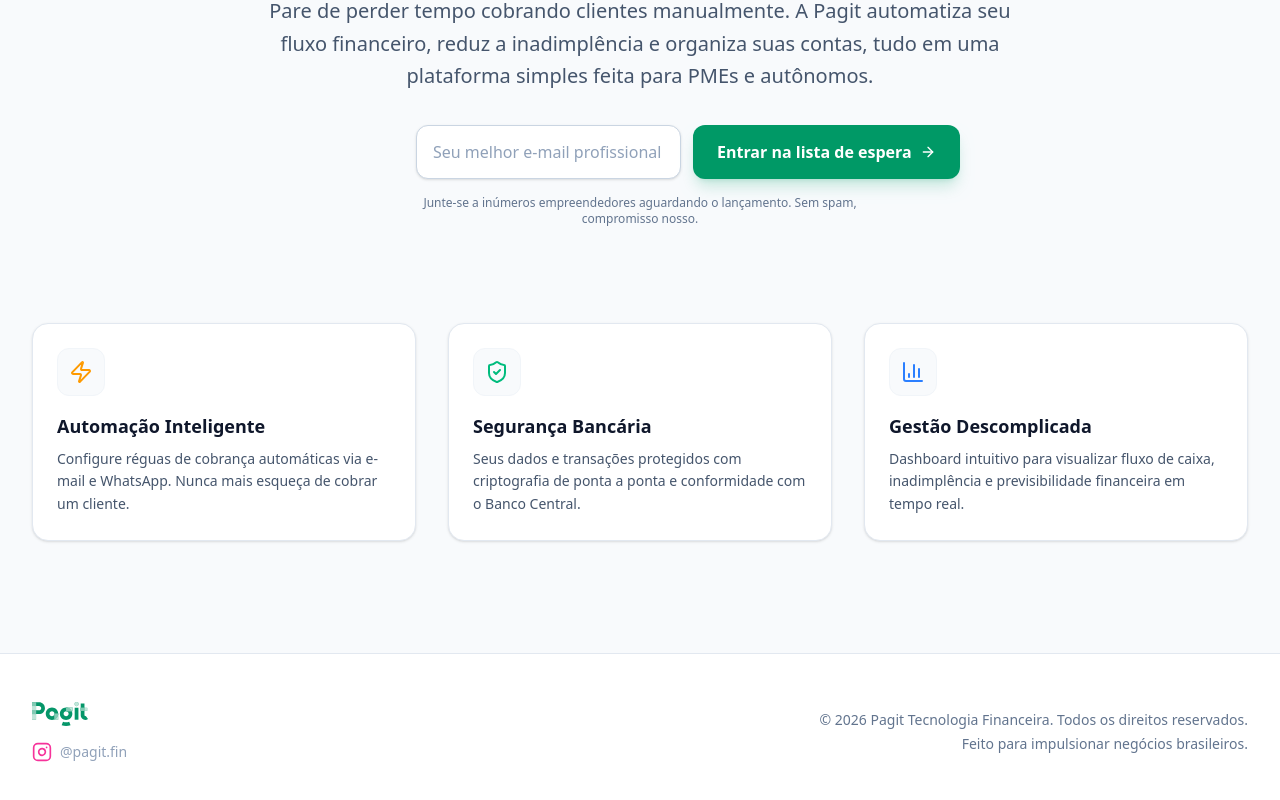
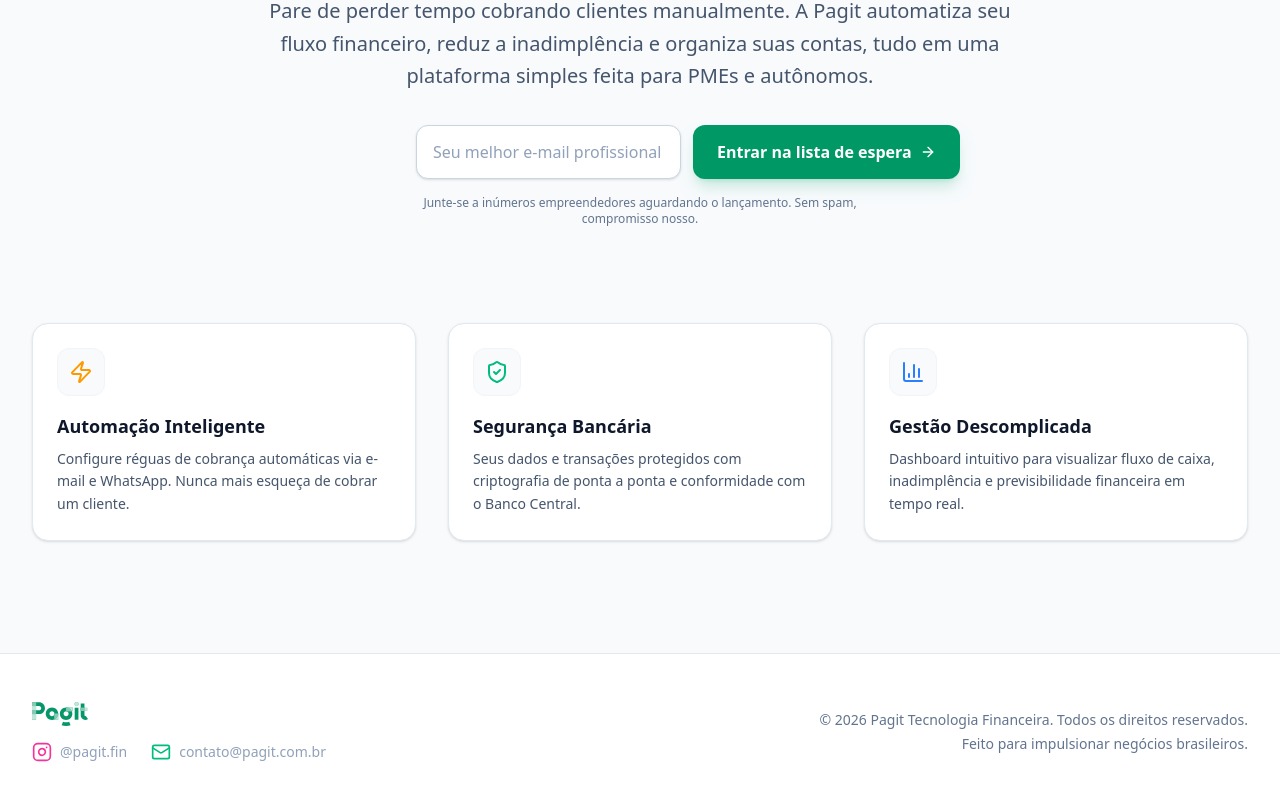
Before and after one commit to propeller-dev/pagit-website, a React (Vite) app: page / in a window 1280 px wide. Shown: the part 532-1332 px from the top of the page. Built offline with nearby package versions, Linux system fonts and the light colour scheme.

Commit message:
feat: create initial landing page component with hero section, email signup form, feature cards, and footer.

```diff
--- a/src/components/LandingPage.tsx
+++ b/src/components/LandingPage.tsx
@@ -1,6 +1,6 @@
 import React, { useState } from 'react';
 import { motion } from 'motion/react';
-import { ArrowRight, CheckCircle2, ShieldCheck, Zap, BarChart3, Instagram } from 'lucide-react';
+import { ArrowRight, CheckCircle2, ShieldCheck, Zap, BarChart3, Instagram, Mail } from 'lucide-react';
 
 export default function LandingPage() {
   const [email, setEmail] = useState('');
@@ -156,6 +156,7 @@
         <div className="max-w-7xl mx-auto px-4 sm:px-6 lg:px-8 flex flex-col md:flex-row justify-between items-center gap-6">
           <div className="flex flex-col items-center md:items-start gap-4">
             <img src="/logo.svg" alt="Pagit" className="h-6 w-auto" />
+            <div className="flex flex-col sm:flex-row gap-4 sm:gap-6">
               <a
                 href="https://instagram.com/pagit.fin"
                 target="_blank"
@@ -167,6 +168,16 @@
                   @pagit.fin
                 </span>
               </a>
+              <a
+                href="mailto:contato@pagit.com.br"
+                className="flex items-center gap-2 text-sm font-medium group transition-all"
+              >
+                <Mail className="w-5 h-5 text-emerald-500" />
+                <span className="text-slate-400 group-hover:text-emerald-600 transition-colors">
+                  contato@pagit.com.br
+                </span>
+              </a>
+            </div>
           </div>
           <div className="text-sm text-slate-500 text-center md:text-right">
             <p>&copy; {new Date().getFullYear()} Pagit Tecnologia Financeira. Todos os direitos reservados.</p>
```
Lines whose indentation alone changed are shown as unchanged.
